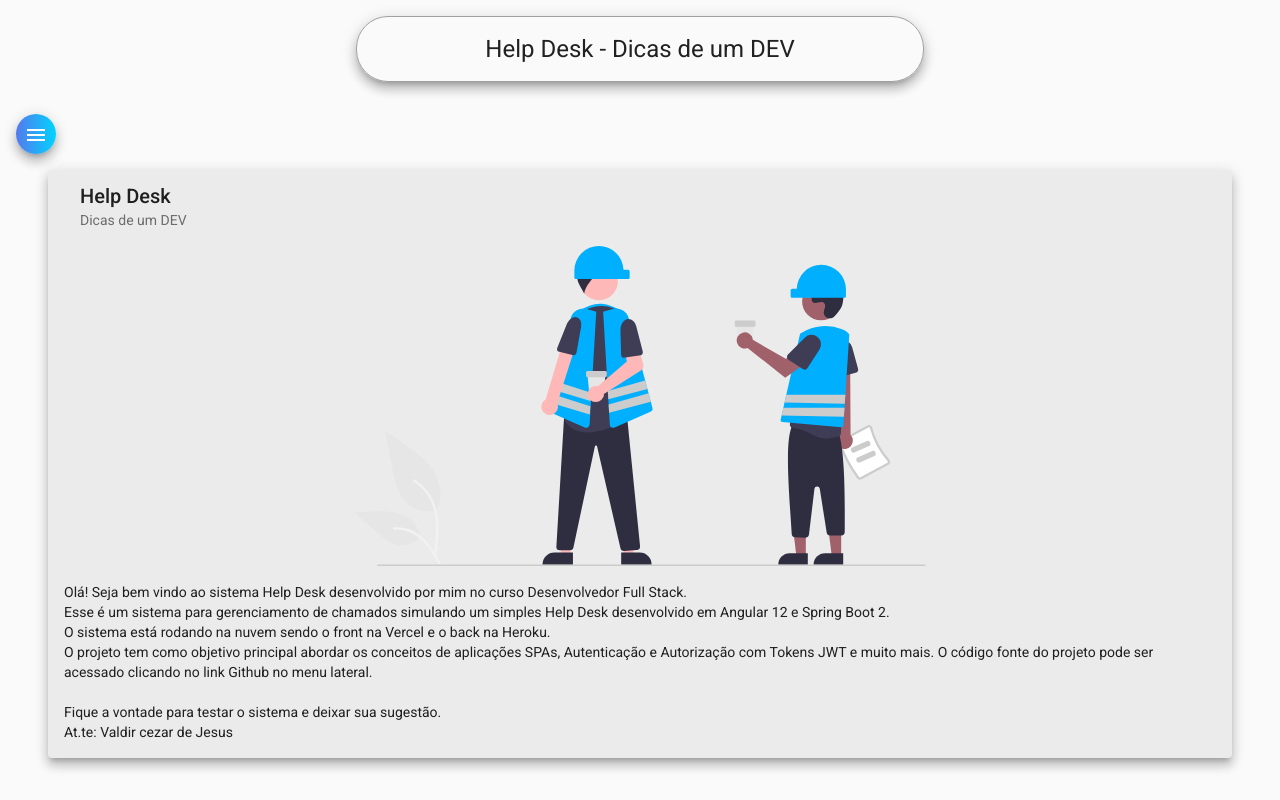
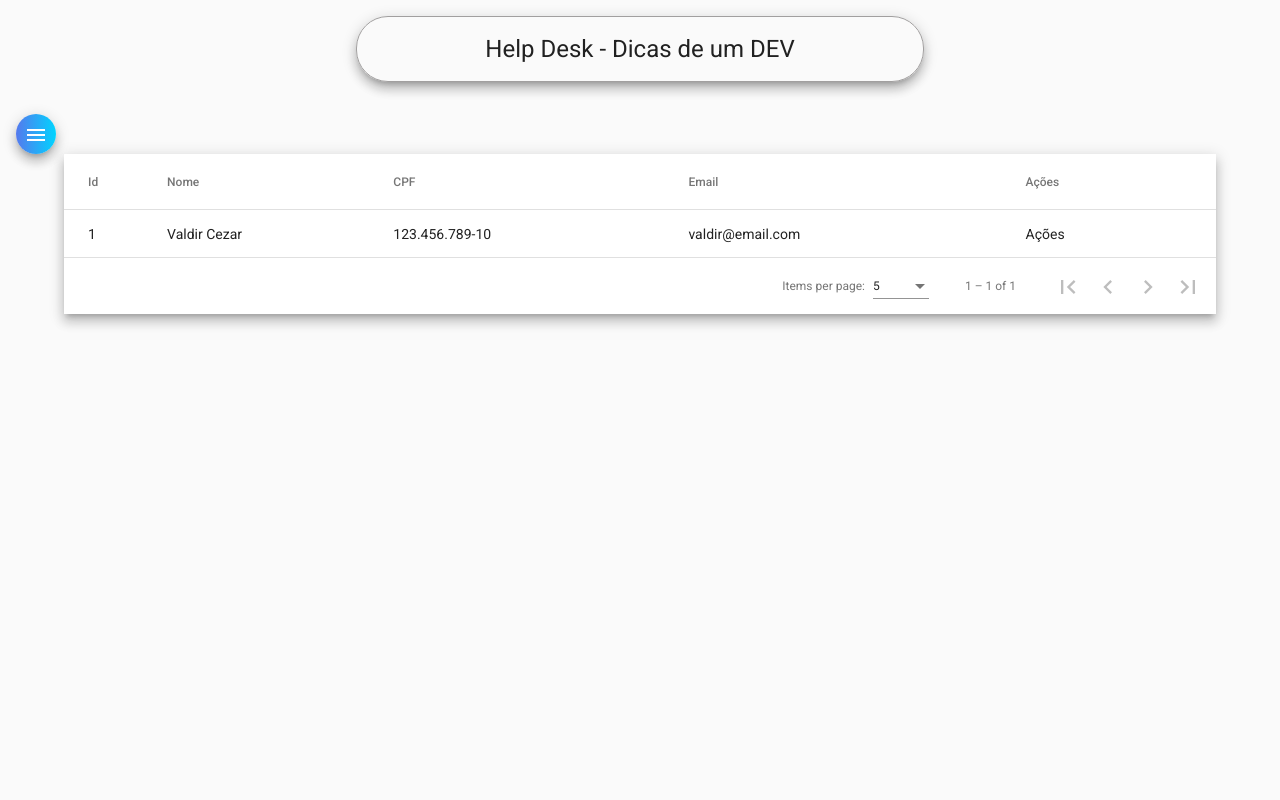
Before and after one commit to marcosfausto/helpdesk-front, an Angular app: page /tecnicos in a window 1280 px wide. Before the commit this address led to /home. Built offline with nearby package versions, Linux system fonts and the light colour scheme.

Commit message:
html e css para TECNICO-LIST

```diff
--- /dev/null
+++ b/src/app/components/models/tecnico.ts
@@ -0,0 +1,9 @@
+export interface Tecnico {
+    id?: any; // posso ou não passar um id
+    nome: string;
+    cpf: string;
+    email: string;
+    senha: string;
+    perfis: string[];
+    dataCriacao: any; // string ou date
+}
--- a/src/app/components/nav/nav.component.ts
+++ b/src/app/components/nav/nav.component.ts
@@ -11,7 +11,7 @@
   constructor(private router: Router) { }
 
   ngOnInit(): void {
-    this.router.navigate(['home'])
+    this.router.navigate(['tecnicos'])
   }
 
 }
--- a/src/app/components/tecnico/tecnico-list/tecnico-list.component.css
+++ b/src/app/components/tecnico/tecnico-list/tecnico-list.component.css
@@ -0,0 +1,8 @@
+.container {
+    width: 90%;
+    margin: auto;
+}
+
+table {
+    width: 100%;
+}
--- a/src/app/components/tecnico/tecnico-list/tecnico-list.component.html
+++ b/src/app/components/tecnico/tecnico-list/tecnico-list.component.html
@@ -1 +1,39 @@
-<p>tecnico-list works!</p>
+<div class="container">
+    <div class="mat-elevation-z8">
+        <table mat-table [dataSource]="dataSource">
+
+          <ng-container matColumnDef="id">
+            <th mat-header-cell *matHeaderCellDef> Id </th>
+            <td mat-cell *matCellDef="let element"> {{element.id}} </td>
+          </ng-container>
+
+          <ng-container matColumnDef="nome">
+            <th mat-header-cell *matHeaderCellDef> Nome </th>
+            <td mat-cell *matCellDef="let element"> {{element.nome}} </td>
+          </ng-container>
+
+          <ng-container matColumnDef="cpf">
+            <th mat-header-cell *matHeaderCellDef> CPF </th>
+            <td mat-cell *matCellDef="let element"> {{element.cpf}} </td>
+          </ng-container>
+
+          <ng-container matColumnDef="email">
+            <th mat-header-cell *matHeaderCellDef> Email </th>
+            <td mat-cell *matCellDef="let element"> {{element.email}} </td>
+          </ng-container>
+
+          <ng-container matColumnDef="acoes">
+            <th mat-header-cell *matHeaderCellDef> Ações </th>
+            <td mat-cell *matCellDef="let element"> Ações </td>
+          </ng-container>
+
+          <tr mat-header-row *matHeaderRowDef="displayedColumns"></tr>
+          <tr mat-row *matRowDef="let row; columns: displayedColumns;"></tr>
+        </table>
+
+        <mat-paginator [pageSizeOptions]="[5, 10, 20]"
+                       showFirstLastButtons
+                       aria-label="Select page of periodic elements">
+        </mat-paginator>
+      </div>
+</div>
--- a/src/app/components/tecnico/tecnico-list/tecnico-list.component.ts
+++ b/src/app/components/tecnico/tecnico-list/tecnico-list.component.ts
@@ -1,4 +1,7 @@
-import { Component, OnInit } from '@angular/core';
+import { Component, OnInit, ViewChild } from '@angular/core';
+import { MatPaginator } from '@angular/material/paginator';
+import { MatTableDataSource } from '@angular/material/table';
+import { Tecnico } from '../../models/tecnico';
 
 @Component({
   selector: 'app-tecnico-list',
@@ -7,9 +10,31 @@
 })
 export class TecnicoListComponent implements OnInit {
 
+  ELEMENT_DATA: Tecnico[] = [
+    {
+      id: 1,
+      nome: 'Valdir Cezar',
+      cpf: '123.456.789-10',
+      email: 'valdir@email.com',
+      senha: '1234',
+      perfis: ['0'],
+      dataCriacao: '15/08/2022'
+    }
+  ]
+
+  displayedColumns: string[] = ['id', 'nome', 'cpf', 'email', 'acoes'];
+  dataSource = new MatTableDataSource<Tecnico>(this.ELEMENT_DATA);
+
   constructor() { }
 
   ngOnInit(): void {
   }
 
+
+  @ViewChild(MatPaginator) paginator: MatPaginator;
+
+  ngAfterViewInit() {
+    this.dataSource.paginator = this.paginator;
+  }
+
 }
```
